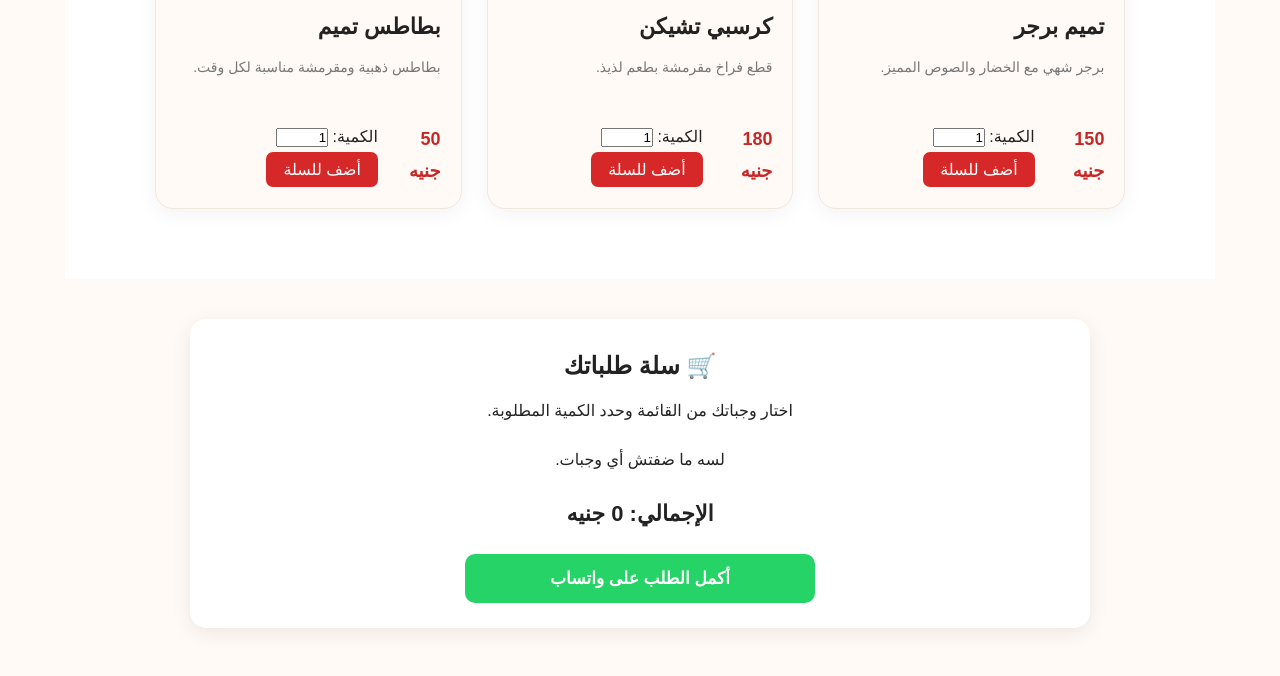
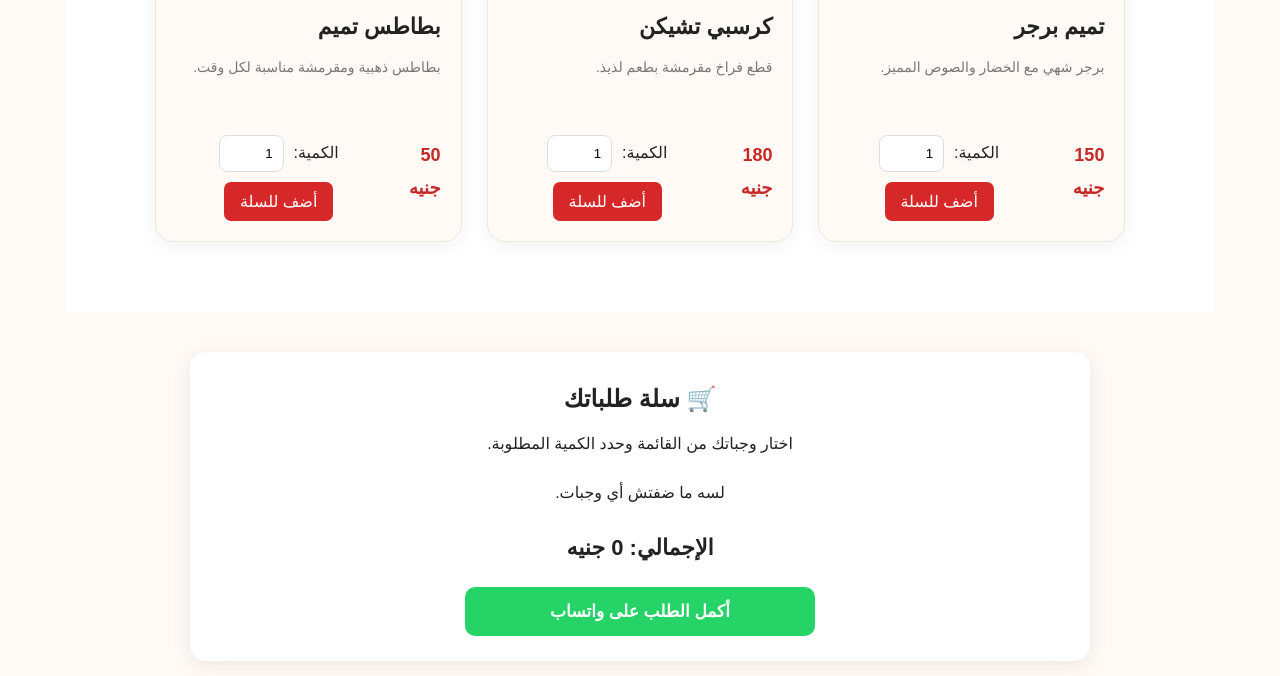
Before and after one commit to kareemmosta6-netizen/Tameem-restaurant, a plain HTML site: page index.html in a window 1280 px wide. Shown: the part 1248-1924 px from the top of the page. Drawn offline with Linux system fonts and the light colour scheme.

Commit message:
Update style.css

```diff
--- a/style.css
+++ b/style.css
@@ -788,3 +788,23 @@ footer {
         flex-wrap: wrap;
     }
 }
+
+.food-order-controls {
+    display: flex;
+    flex-wrap: wrap;
+    align-items: center;
+    justify-content: center;
+    gap: 10px;
+    margin-top: 12px;
+}
+
+.food-order-controls input {
+    width: 65px;
+    padding: 10px;
+    border: 1px solid #ddd;
+    border-radius: 8px;
+}
+
+.food-order-controls .food-button {
+    padding: 10px 16px;
+}
```
